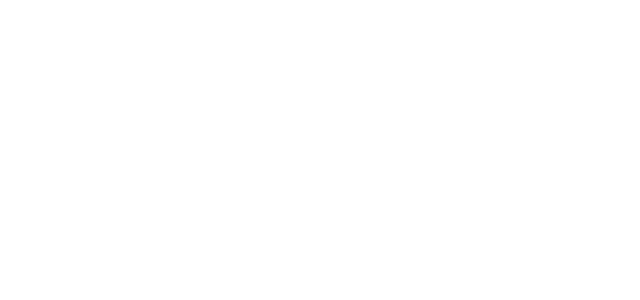
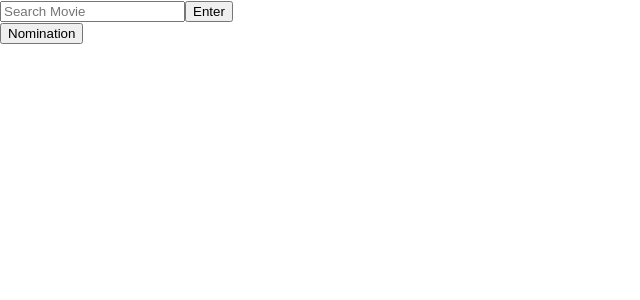
Before and after one commit to nazorm/nominations, a React (Create React App) app: page / in a window 1280 px wide. Shown: the top 300 px of the page, without its empty margins (0-640 px from the left). Built offline with nearby package versions, Linux system fonts and the light colour scheme.

Commit message:
updates home page

```diff
--- a/src/components/Movielist.js
+++ b/src/components/Movielist.js
@@ -1,16 +1,30 @@
 import React from 'react'
-import Nominationspage from './Nominationspage'
 function Movielist(props){
-    const movies = props.movieresult.map((index, d)=>{
+    const movies = props.movieresult.map(( d)=>{
         return(
-            <Nominationspage
-            key= {index}
-            movie={d}/>
+            <div className='movie' key ={d.imdbID}>
+            <img src={d.Poster} alt='poster'/>
+            <h4>Title: {d.Title}</h4>
+            <h4>Year: {d.Year}</h4>
+            <button className='nominate-btn'onClick={()=>props.handleNomination(d.imdbID)}>Nominate</button>
+        </div>
         )
     })
     return(
-        <div>
-        {movies}
+        <div className='movies'>
+    	<form onSubmit={props.handleSubmit}>
+				<input
+					type="text"
+					name="userInput"
+					placeholder="Search Movie"
+					className="userInput"
+					onChange={props.handleChange}
+					value={props.userquery}
+				/>
+				<button className='search-btn' onSubmit={props.handleSubmit}> Enter</button>
+			</form>
+            <button className='direct-to-nomination-btn'onClick={props.directToNomination}>Nomination</button>
+        {props.loading? <p>Loading...</p> : movies}
         </div>
     )
 }
```
